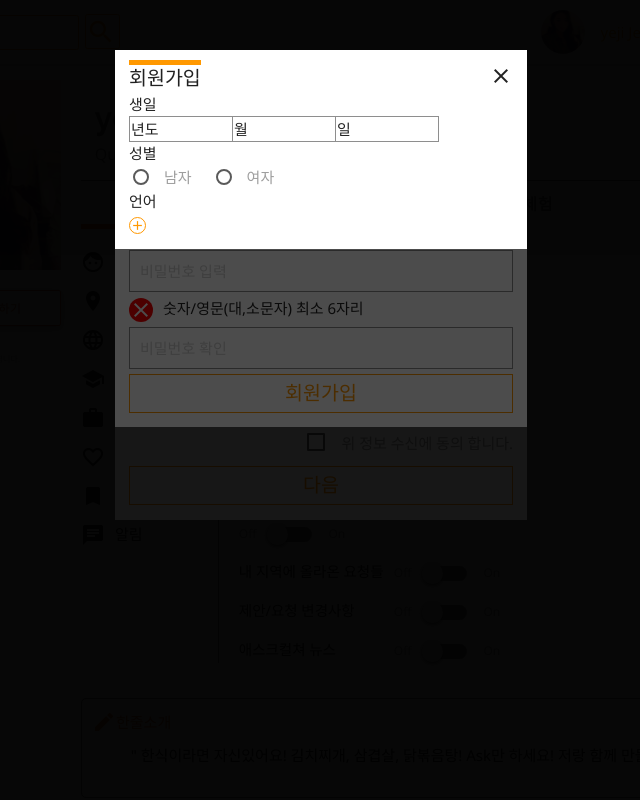
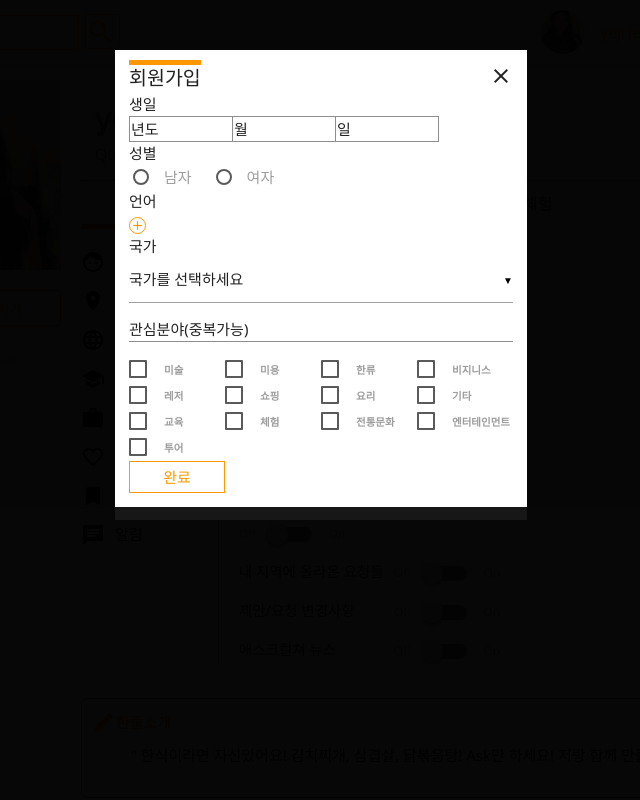
Before and after one commit to HEPSTARKR/AskCulture, a Node server app: page /mypage in a window 1280 px wide. Shown: the whole page, without its empty margins (319-959 px from the left). Run offline with Node 20, Linux system fonts and the light colour scheme; some libraries are stand-ins or nearby versions; some web fonts are replaced.

Commit message:
registerDialog 3/3 Layout finished

```diff
--- a/public/stylesheets/CommonLayout.css
+++ b/public/stylesheets/CommonLayout.css
@@ -539,3 +539,27 @@ footer .dropdown-button:hover{
 label[for=male]{
     margin-right: 20px;
 }
+.registerFavoriteGenreForm label{
+    width: 25%;
+    font-size: 0.7em;
+    font-weight: bold;
+}
+.registerFavoriteGenreLabel{
+    border-bottom: 1px solid #8e8e8e;
+    margin-bottom: 15px;
+}
+.registerSubmitButton{
+    width: 25%;
+    border: solid 1px #ff9800;
+    color: #ff9800;
+    background: transparent;
+    transition: 0.3s;
+    text-align: center;
+    padding: 1%;
+}
+.registerSubmitButton:hover{
+    background: #ff9800;
+    color: white;
+    cursor: pointer;
+    float: right;
+}
--- a/views/CommonLayout.jade
+++ b/views/CommonLayout.jade
@@ -263,6 +263,39 @@ html(lang='ko')
                         li(class='divider')
                         li
                             a(href='#' language-code='21') Bahasa Indonesia
+                div(class='registerStateLabel') 국가
+                div(class='registerStateForm')
+                    select
+                        option(disabled selected value="") 국가를 선택하세요
+                div(class='registerFavoriteGenreLabel') 관심분야(중복가능)
+                div(class='registerFavoriteGenreForm')
+                    input(type='checkbox' id='registerGenreArt')
+                    label(for='registerGenreArt') 미술
+                    input(type='checkbox' id='registerGenreButty')
+                    label(for='registerGenreButty') 미용
+                    input(type='checkbox' id='registerGenreKorea')
+                    label(for='registerGenreKorea') 한류
+                    input(type='checkbox' id='registerGenreBusiness')
+                    label(for='registerGenreBusiness') 비지니스
+                    input(type='checkbox' id='registerGenreLeisure')
+                    label(for='registerGenreLeisure') 레저
+                    input(type='checkbox' id='registerGenreShopping')
+                    label(for='registerGenreShopping') 쇼핑
+                    input(type='checkbox' id='registerGenreCooking')
+                    label(for='registerGenreCooking') 요리
+                    input(type='checkbox' id='registerGenreEtc')
+                    label(for='registerGenreEtc') 기타
+                    input(type='checkbox' id='registerGenreEducation')
+                    label(for='registerGenreEducation') 교육
+                    input(type='checkbox' id='registerGenreExperience')
+                    label(for='registerGenreExperience') 체험
+                    input(type='checkbox' id='registerGenreTraditional')
+                    label(for='registerGenreTraditional') 전통문화
+                    input(type='checkbox' id='registerGenreEntertainment')
+                    label(for='registerGenreEntertainment') 엔터테인먼트
+                    input(type='checkbox' id='registerGenreTour')
+                    label(for='registerGenreTour') 투어
+                div(class='registerSubmitButton') 완료
         div(class='languageLevelDialog')
             p 언어숙련도를 설정하세요
             div(class='levelSettingContainer')
```
